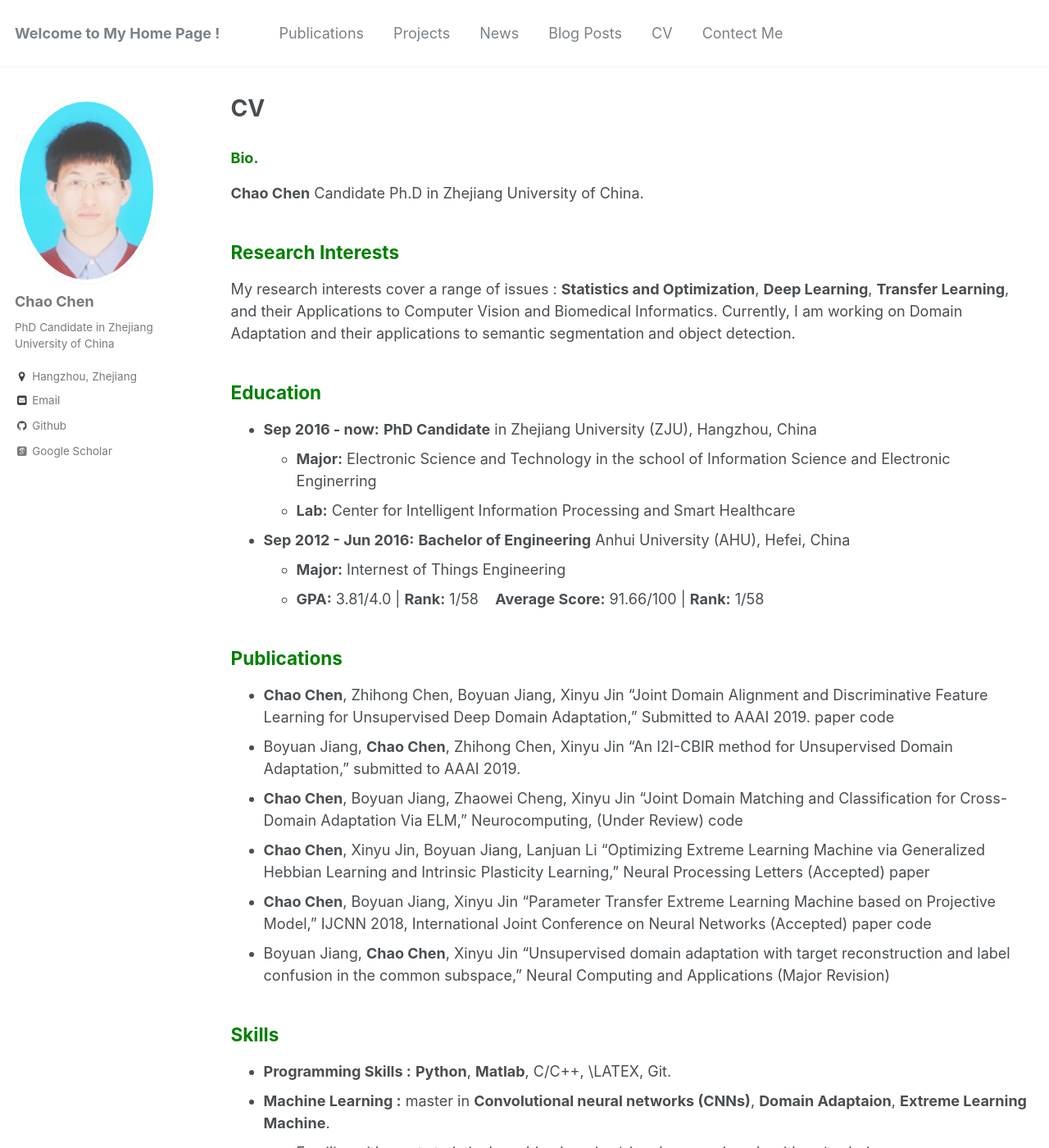
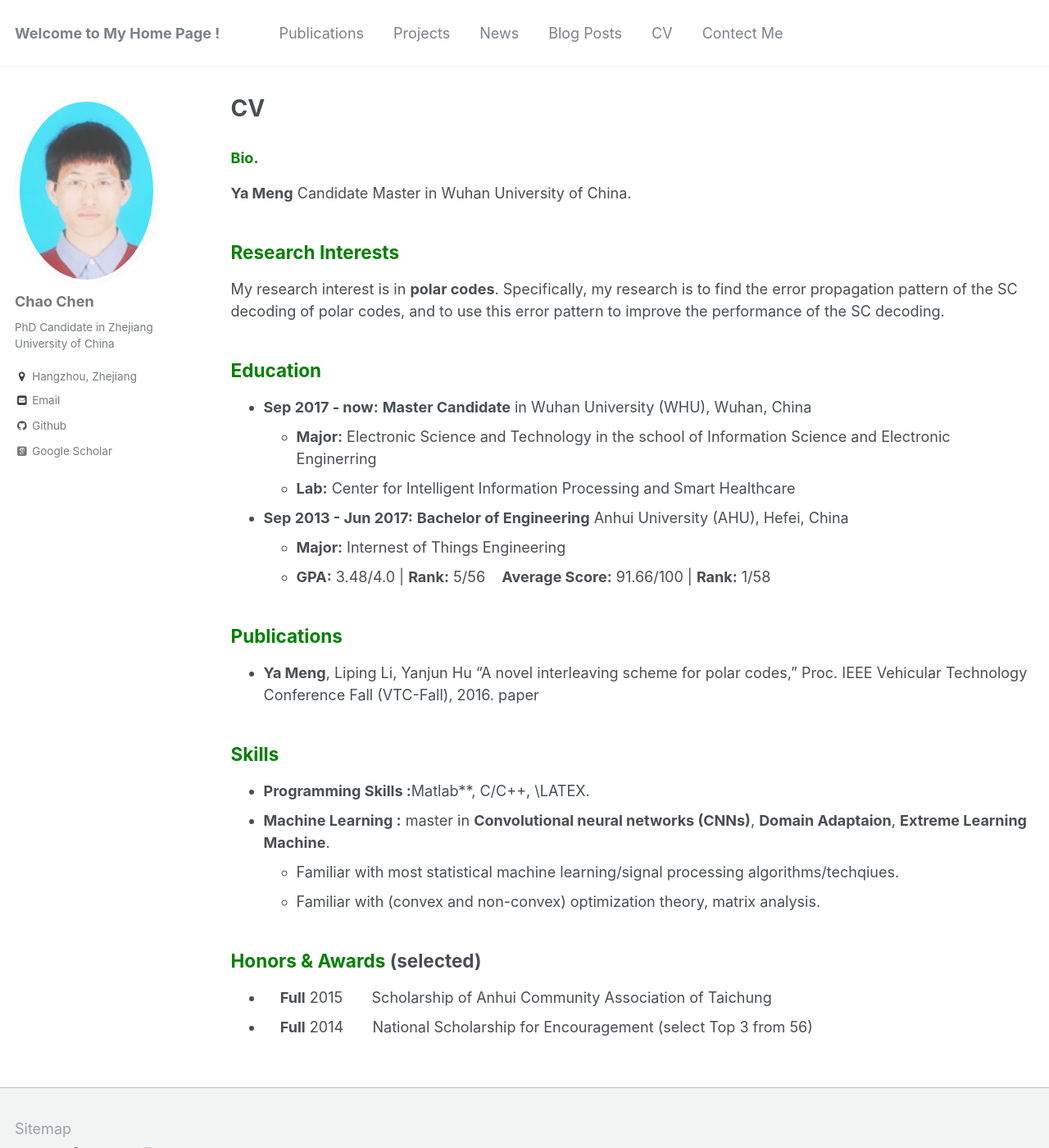
Before and after one commit to mengMia/yameng-ahu.github.io, a Jekyll site: the page built from _pages/cv.md, in a window 1280 px wide and 1400 px high. Shown: the whole window at 82% size. Built offline with Jekyll 4.4.1, drawn with Linux system fonts in a browser that asks for light colours; some web fonts are replaced; some of the changed text lies outside the part shown.

Commit message:
Update cv.md

```diff
--- a/_pages/cv.md
+++ b/_pages/cv.md
@@ -8,42 +8,30 @@ redirect_from:
 ---
 
 ### <span style="color: green"> Bio. </span>
-**Chao Chen** Candidate Ph.D in Zhejiang University of China.
+**Ya Meng** Candidate Master in Wuhan University of China.
 
 ## <span style="color: green"> Research Interests </span>
-My research interests cover a range of issues : **Statistics and Optimization**, **Deep Learning**, **Transfer Learning**, and their Applications to Computer Vision and Biomedical Informatics. Currently, I am working on Domain Adaptation and their applications to semantic segmentation and object detection.
+My research interest is in **polar codes**. Specifically, my research is to find the error propagation pattern of the SC
+decoding of polar codes, and to use this error pattern to improve the performance of the SC decoding.
 
 ## <span style="color: green"> Education </span>
-* **Sep 2016 - now:** **PhD Candidate** in Zhejiang University (ZJU), Hangzhou, China
+* **Sep 2017 - now:** **Master Candidate** in Wuhan University (WHU), Wuhan, China
   - **Major:**  Electronic Science and Technology in the school of Information Science and Electronic Enginerring
   - **Lab:** Center for Intelligent Information Processing and Smart Healthcare
-* **Sep 2012 - Jun 2016:** **Bachelor of Engineering** Anhui University (AHU), Hefei, China
+* **Sep 2013 - Jun 2017:** **Bachelor of Engineering** Anhui University (AHU), Hefei, China
   - **Major:**  Internest of Things Engineering
-  - **GPA:** 3.81/4.0 \| **Rank:** 1/58 &nbsp;&nbsp; **Average Score:** 91.66/100 \| **Rank:** 1/58
+  - **GPA:** 3.48/4.0 \| **Rank:** 5/56 &nbsp;&nbsp; **Average Score:** 91.66/100 \| **Rank:** 1/58
 
 ## <span style="color: green"> Publications </span>
-* **Chao Chen**, Zhihong Chen, Boyuan Jiang, Xinyu Jin “Joint Domain Alignment and Discriminative Feature Learning for Unsupervised Deep Domain Adaptation,” Submitted to AAAI 2019. [paper](https://arxiv.org/abs/1808.09347) [code](https://github.com/chenchao666/JDDA-Master)
-* Boyuan Jiang, **Chao Chen**, Zhihong Chen, Xinyu Jin “An I2I-CBIR method for Unsupervised Domain Adaptation,” submitted to AAAI 2019.
-* **Chao Chen**, Boyuan Jiang, Zhaowei Cheng, Xinyu Jin “Joint Domain Matching and Classification for Cross-Domain Adaptation Via ELM,” Neurocomputing, (Under Review) [code](https://github.com/chenchao666/JDMC)
-* **Chao Chen**, Xinyu Jin, Boyuan Jiang, Lanjuan Li “Optimizing Extreme Learning Machine via Generalized Hebbian Learning
-and Intrinsic Plasticity Learning,” Neural Processing Letters (Accepted) [paper](https://link.springer.com/article/10.1007/s11063-018-9869-6)
-* **Chao Chen**, Boyuan Jiang, Xinyu Jin “Parameter Transfer Extreme Learning Machine based on Projective Model,” IJCNN 2018,
-International Joint Conference on Neural Networks (Accepted) [paper](https://arxiv.org/abs/1809.01018) [code](https://github.com/chenchao666/PTELM)
-* Boyuan Jiang, **Chao Chen**, Xinyu Jin “Unsupervised domain adaptation with target reconstruction and label confusion in
-the common subspace,” Neural Computing and Applications (Major Revision)
+* **Ya Meng**, Liping Li, Yanjun Hu “A novel interleaving scheme for polar codes,” Proc. IEEE Vehicular
+Technology Conference Fall (VTC-Fall), 2016. [paper](https://ieeexplore.ieee.org/stamp/stamp.jsp?tp=&arnumber=7880865)
 
 ## <span style="color: green"> Skills </span>
-* **Programming Skills :** **Python**, **Matlab**, C/C++, \LATEX, Git.
+* **Programming Skills :**Matlab**, C/C++, \LATEX.
 * **Machine Learning :** master in **Convolutional neural networks (CNNs)**, **Domain Adaptaion**, **Extreme Learning Machine**.
   - Familiar with most statistical machine learning/signal processing algorithms/techqiues.
   - Familiar with (convex and non-convex) optimization theory, matrix analysis.
 
 ## <span style="color: green"> Honors & Awards </span>(selected)
-*  &nbsp; &nbsp; **Full** 2016  &nbsp; &nbsp; &nbsp; Excellent doctoral freshmen scholarship (select 57 from all doctoral freshmen)
-* **Summer** 2016 &nbsp; Top 10 outstanding undergraduate student in School of Electronic Information Engineering, Anhui University (select Top 10 from 500)
-* **Summer** 2016 &nbsp; Outstanding graduate student of Anhui Province (<3%)
-* **Summer** 2016 &nbsp; Excellent graduate student of Anhui University
-*  &nbsp; &nbsp; **Full** 2015  &nbsp; &nbsp; &nbsp; National Scholarship for Encouragement
-* &nbsp; **Spring** 2015 &nbsp; &nbsp; First Prize of International Mathematical Modeling Competition
-*  &nbsp; &nbsp; **Full** 2014  &nbsp; &nbsp; &nbsp; Excellent Student Scholarship (select Top 2 from 58)
-*  &nbsp; &nbsp; **Full** 2013  &nbsp; &nbsp; &nbsp; National Scholarship (<1%)
+*  &nbsp; &nbsp; **Full** 2015  &nbsp; &nbsp; &nbsp; Scholarship of Anhui Community Association of Taichung
+*  &nbsp; &nbsp; **Full** 2014  &nbsp; &nbsp; &nbsp; National Scholarship for Encouragement (select Top 3 from 56)
```
